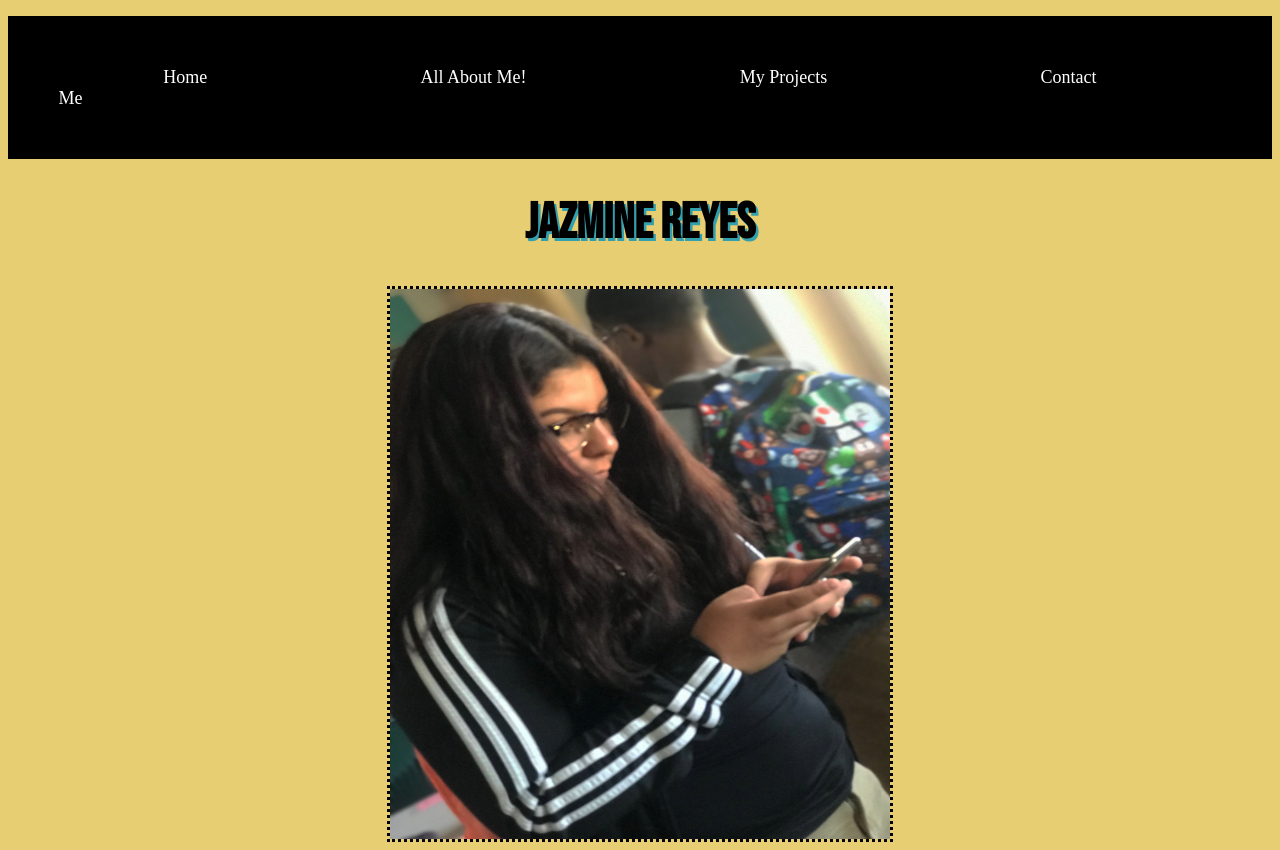
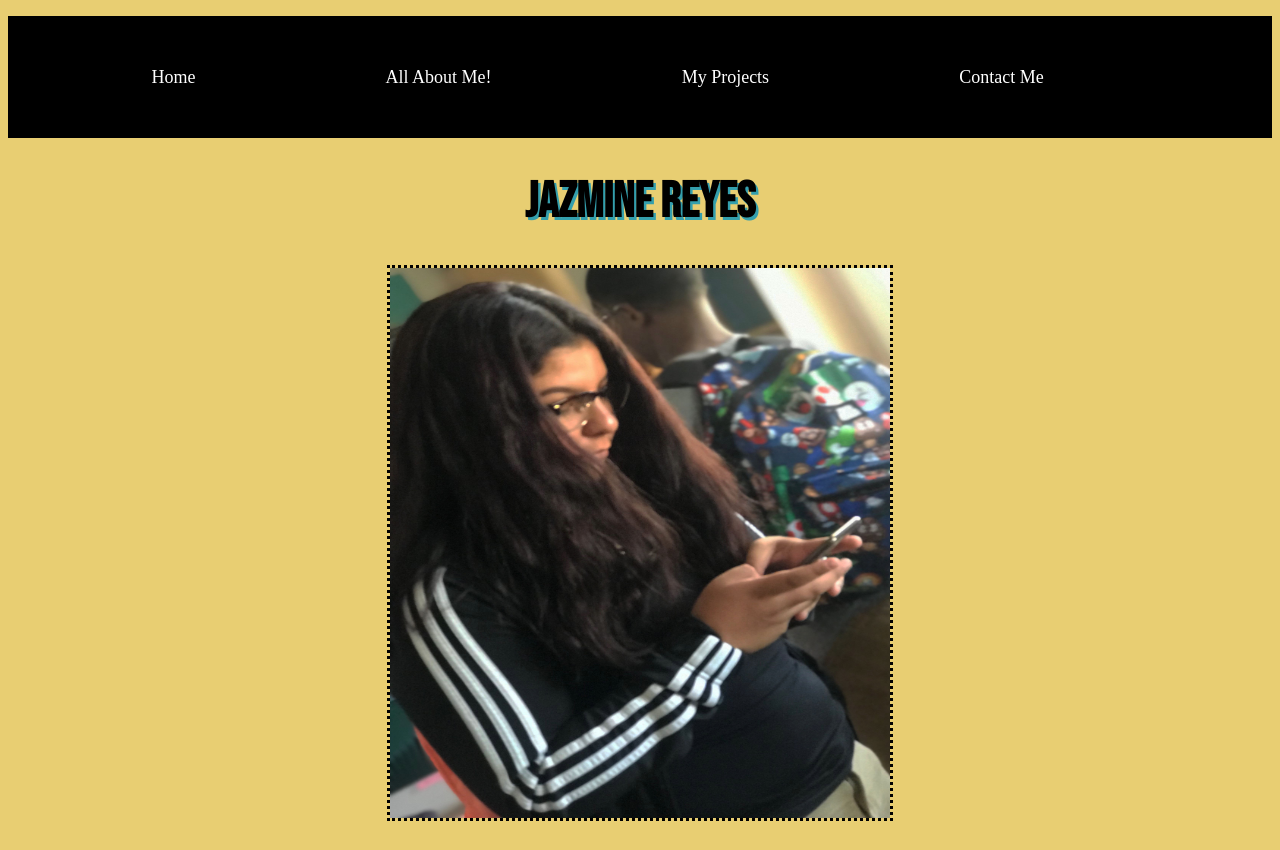
Before and after one commit to Jazmineereyes/Jazmineereyes.github.io, a plain HTML site: page index.html in a window 1280 px wide. After the commit the page ends 829 px from the top, so only its background shows below. Drawn offline with Linux system fonts and the light colour scheme.

Commit message:
New Change

```diff
--- a/style.css
+++ b/style.css
@@ -29,7 +29,7 @@ a{
 
 li{
     display: inline;
-    margin: 7%;
+    margin: 6%;
     font-size: 18px;
 }
 
```
